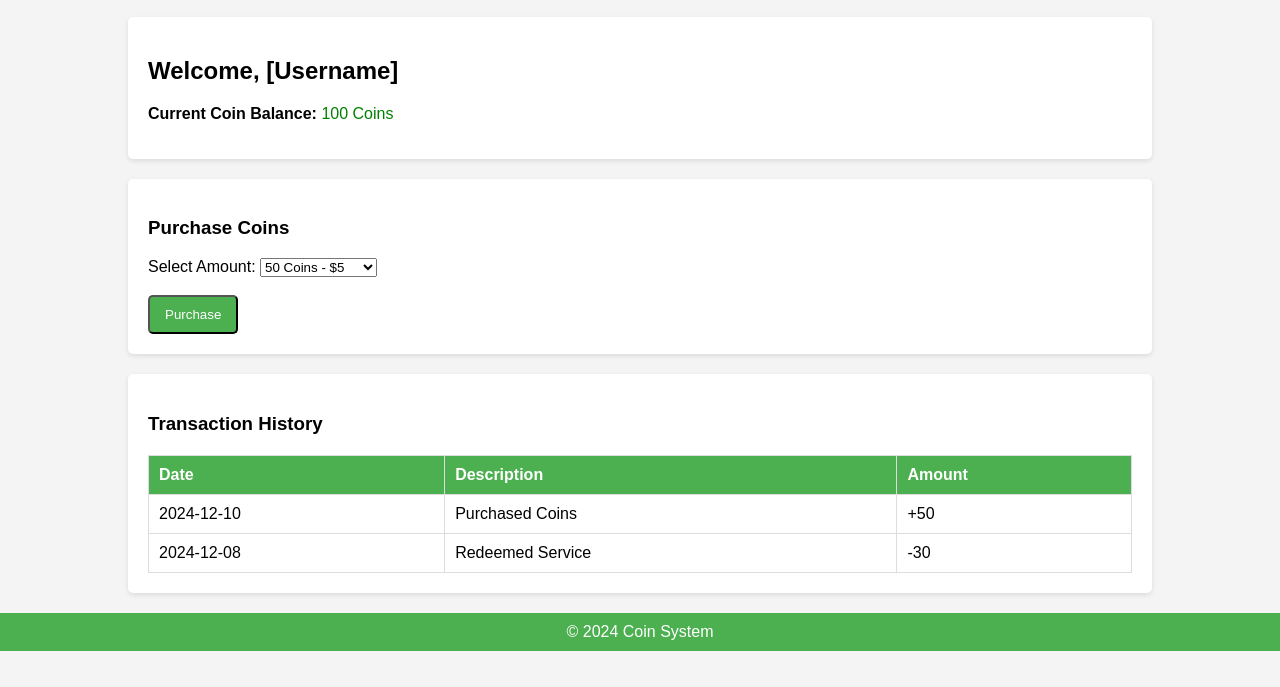
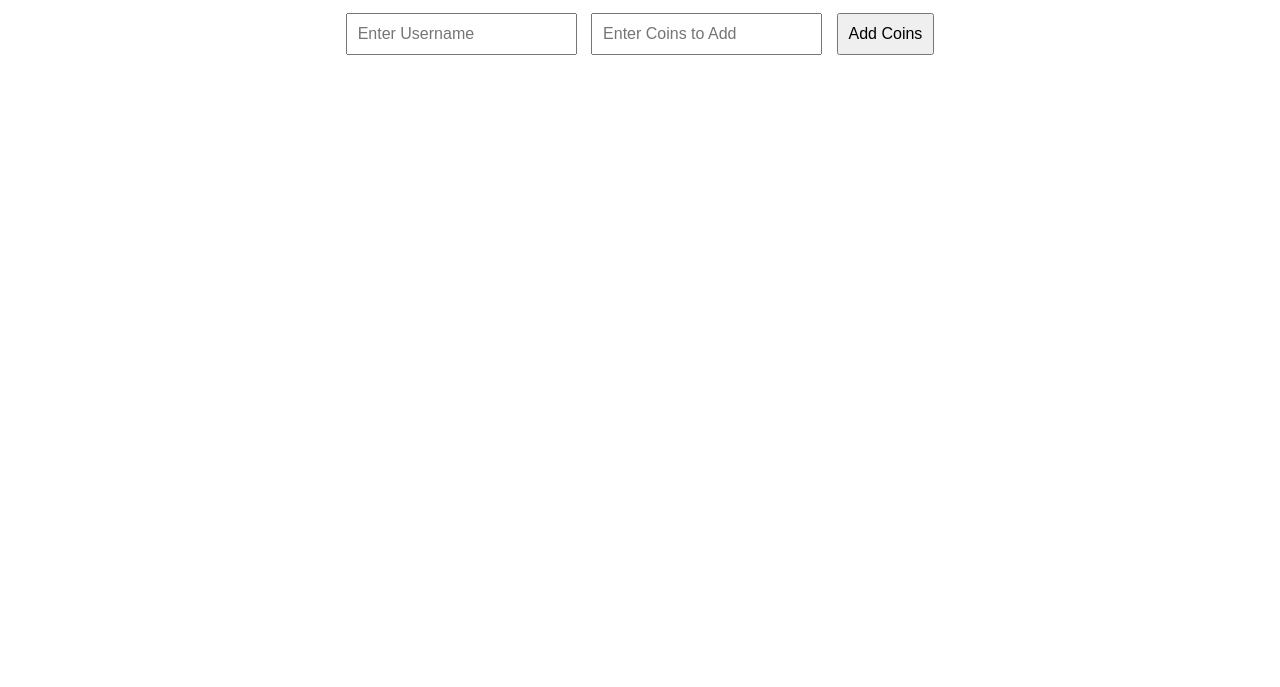
Before and after one commit to teammodx/Modxuser, a plain HTML site: page index.html in a window 1280 px wide. Shown: the part 113-800 px from the top of the page. Drawn offline with Linux system fonts and the light colour scheme.

Commit message:
Update index.html

```diff
--- a/index.html
+++ b/index.html
@@ -3,113 +3,46 @@
 <head>
     <meta charset="UTF-8">
     <meta name="viewport" content="width=device-width, initial-scale=1.0">
-  <title>User Panel - Coin System</title>
+    <title>Admin Panel</title>
     <style>
         body {
+            text-align: center;
             font-family: Arial, sans-serif;
-      margin: 0;
-      padding: 0;
-      background-color: #f4f4f4;
         }
-    .header {
-      background-color: #4CAF50;
-      color: white;
-      text-align: center;
-      padding: 15px 0;
-    }
-    .container {
-      width: 80%;
+
+        .admin-panel {
             margin: 20px auto;
         }
-    .card {
-      background: white;
-      margin: 20px 0;
-      padding: 20px;
-      border-radius: 5px;
-      box-shadow: 0 2px 5px rgba(0, 0, 0, 0.1);
-    }
-    .btn {
-      display: inline-block;
-      padding: 10px 15px;
-      background-color: #4CAF50;
-      color: white;
-      text-decoration: none;
-      border-radius: 5px;
-      text-align: center;
-    }
-    .btn:hover {
-      background-color: #45a049;
-    }
-    table {
-      width: 100%;
-      border-collapse: collapse;
-      margin-top: 20px;
-    }
-    table, th, td {
-      border: 1px solid #ddd;
-    }
-    th, td {
+
+        input, button {
             padding: 10px;
-      text-align: left;
-    }
-    th {
-      background-color: #4CAF50;
-      color: white;
+            margin: 5px;
+            font-size: 16px;
         }
     </style>
 </head>
 <body>
-  <div class="header">
-    <h1>User Panel</h1>
+    <h1>Admin Panel</h1>
+    <div class="admin-panel">
+        <h3>Add Coins to User</h3>
+        <input type="text" id="username" placeholder="Enter Username" />
+        <input type="number" id="coins" placeholder="Enter Coins to Add" />
+        <button onclick="addCoins()">Add Coins</button>
+        <p id="status-message"></p>
     </div>
 
-  <div class="container">
-    <!-- User Info -->
-    <div class="card">
-      <h2>Welcome, [Username]</h2>
-      <p><strong>Current Coin Balance:</strong> <span style="color: green;">100 Coins</span></p>
-    </div>
+    <script>
+        // Simulate adding coins (this should be connected to a backend for real users)
+        function addCoins() {
+            const username = document.getElementById("username").value;
+            const coins = parseInt(document.getElementById("coins").value, 10);
 
-    <!-- Purchase Coins -->
-    <div class="card">
-      <h3>Purchase Coins</h3>
-      <form action="/purchase" method="POST">
-        <label for="amount">Select Amount:</label>
-        <select id="amount" name="amount">
-          <option value="50">50 Coins - $5</option>
-          <option value="100">100 Coins - $10</option>
-          <option value="200">200 Coins - $20</option>
-        </select>
-        <br><br>
-        <button class="btn" type="submit">Purchase</button>
-      </form>
-    </div>
-
-    <!-- Transaction History -->
-    <div class="card">
-      <h3>Transaction History</h3>
-      <table>
-        <tr>
-          <th>Date</th>
-          <th>Description</th>
-          <th>Amount</th>
-        </tr>
-        <tr>
-          <td>2024-12-10</td>
-          <td>Purchased Coins</td>
-          <td>+50</td>
-        </tr>
-        <tr>
-          <td>2024-12-08</td>
-          <td>Redeemed Service</td>
-          <td>-30</td>
-        </tr>
-      </table>
-    </div>
-  </div>
-
-  <footer style="text-align: center; padding: 10px; background-color: #4CAF50; color: white;">
-    &copy; 2024 Coin System
-  </footer>
+            if (username && coins > 0) {
+                document.getElementById("status-message").innerText = `Added ${coins} coins to ${username}!`;
+            } else {
+                document.getElementById("status-message").innerText = "Please enter valid details!";
+            }
+        }
+    </script>
 </body>
 </html>
```
Lines whose indentation alone changed are shown as unchanged.
